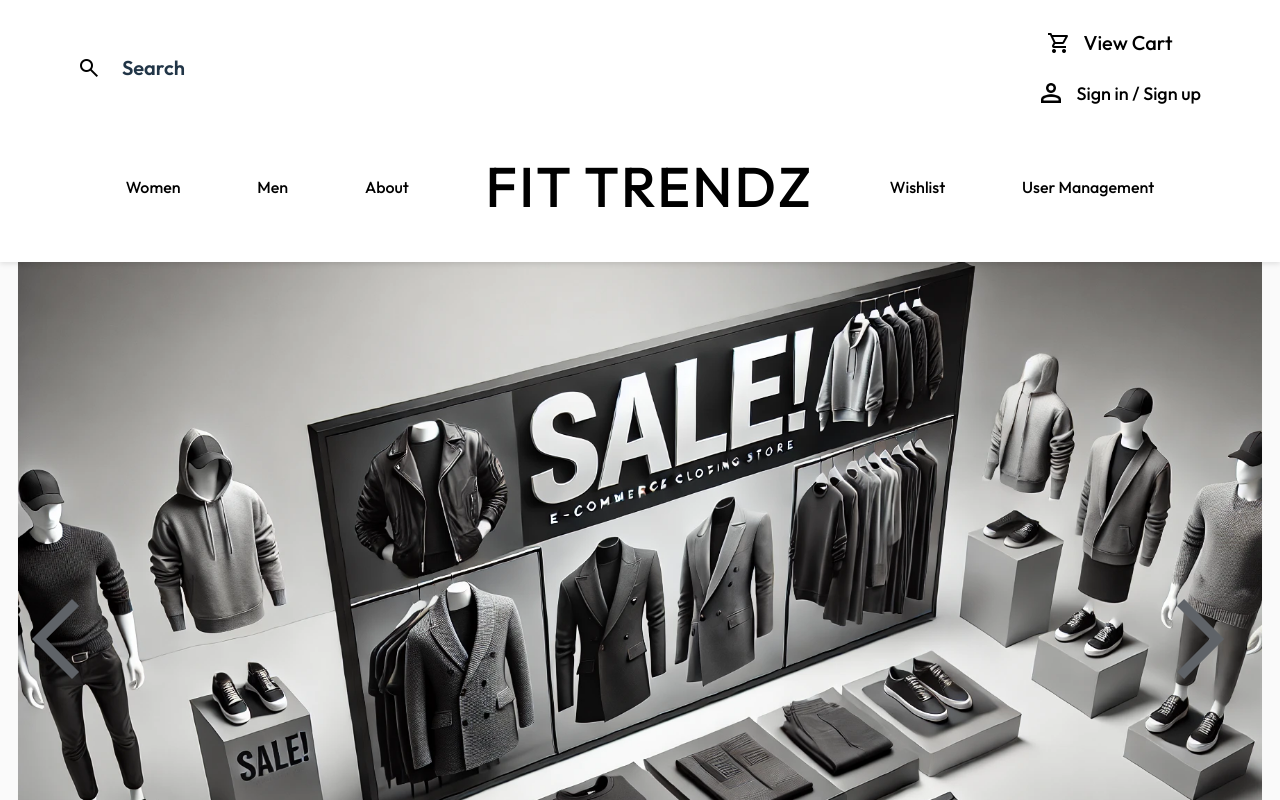
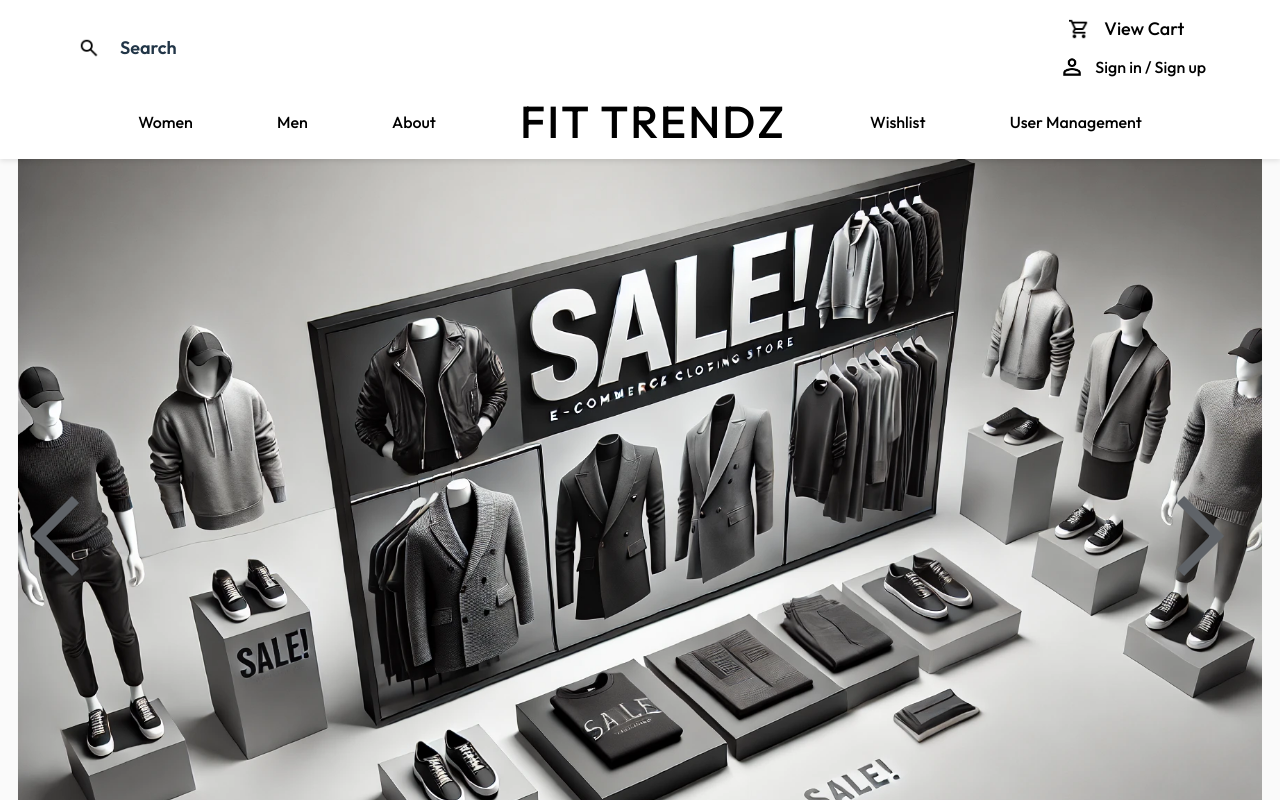
Before and after one commit to nav7FSC/FitTrendz_E-Commerce, a React (Vite) app in the folder my-app/: page / in a window 1280 px wide. Shown: the top 800 px of the page. Built offline with nearby package versions, Linux system fonts and the light colour scheme; no server answers.

Commit message:
Reduce navbar height and adjust padding for improved layout. - NAV

```diff
--- a/my-app/src/components/Navbar.css
+++ b/my-app/src/components/Navbar.css
@@ -14,7 +14,7 @@
     display: flex;
     flex-direction: column;
     align-items: center;
-    padding: 10px 0;
+    padding: 4px 0; /* Further reduced padding */
     background-color: white;
     z-index: 1000; /* Ensures it stays above other elements */
     box-shadow: 0px 2px 5px rgba(0, 0, 0, 0.1); /* Adds slight shadow */
@@ -22,13 +22,13 @@
 
 /* Top Navigation */
 .top-nav {
-    font-size: 20px;
+    font-size: 18px; /* Slightly reduced font size */
     font-weight: 600;
     font-family: 'Outfit', sans-serif;
     display: flex;
     justify-content: space-between;
     align-items: center;
-    padding: 8px 5vw 4px; /* Reduced bottom padding */
+    padding: 5px 5vw 2px; /* Further reduced padding */
     max-width: 100%;
     margin-bottom: 0; /* Ensure no extra spacing */
     width: 100%;
@@ -38,12 +38,12 @@
 .search-container {
     display: flex;
     align-items: center;
-    gap: 8px;
+    gap: 6px; /* Slightly reduced spacing */
 }
 
 .searchicon, .cart-icon {
-    width: 24px;
-    height: 24px;
+    width: 22px; /* Slightly reduced icon size */
+    height: 22px;
     object-fit: contain;
 }
 
@@ -51,20 +51,19 @@
     display: flex;
     align-items: center;
     justify-content: space-evenly;
-    padding: 15px 5vw;
+    padding: 6px 5vw; /* Further reduced padding */
     width: 100%;
 }
 
-
 .Fit-Trendz-Title {
     font-family: 'Outfit', sans-serif;
-    font-size: 3.5rem;  /* Increase font size */
-    font-weight: 900;  /* Make it extra bold */
-    text-transform: uppercase;  /* Keep text all caps */
-    letter-spacing: 2px; /* Add spacing for better readability */
-    height: 100px; /* Increase height */
-    line-height: 100px; /* Ensure text stays vertically centered */
-    padding: 10px 20px; /* Add padding for better spacing */
+    font-size: 2.8rem; /* Reduced font size */
+    font-weight: 900;
+    text-transform: uppercase;
+    letter-spacing: 2px;
+    height: 55px; /* Further decreased height */
+    line-height: 55px; /* Adjust line height */
+    padding: 4px 10px; /* Adjusted padding */
     display: flex;
     align-items: center;
     justify-content: center;
@@ -74,7 +73,7 @@
     text-decoration: none;
     color: black;
     font-weight: 500;
-    padding: 10px 15px;
+    padding: 6px 10px; /* Further reduced padding */
 }
 
 .nav a:hover, .top-nav a:hover {
@@ -85,19 +84,19 @@
 .Sign-in-Container {
     display: flex;
     align-items: center;
-    gap: 8px; /* Adds spacing between icon and text */
-    white-space: nowrap; /* Prevents text from breaking */
-    padding: 5px 10px; /* Adds padding for better spacing */
-    min-width: 130px; /* Ensures enough space for the text */
+    gap: 6px; /* Reduced spacing */
+    white-space: nowrap;
+    padding: 4px 8px; /* Adjusted padding */
+    min-width: 120px; /* Slightly reduced width */
 }
 
 .person-icon {
-    width: 30px;
-    height: 30px;
-    object-fit: contain; /* Prevents distortion */
+    width: 26px; /* Slightly smaller icon */
+    height: 26px;
+    object-fit: contain;
 }
 
 .Sign-in-Container p {
-    font-size: 18px;
-    margin: 0; /* Removes unwanted margins */
+    font-size: 16px; /* Reduced font size */
+    margin: 0;
 }
```
